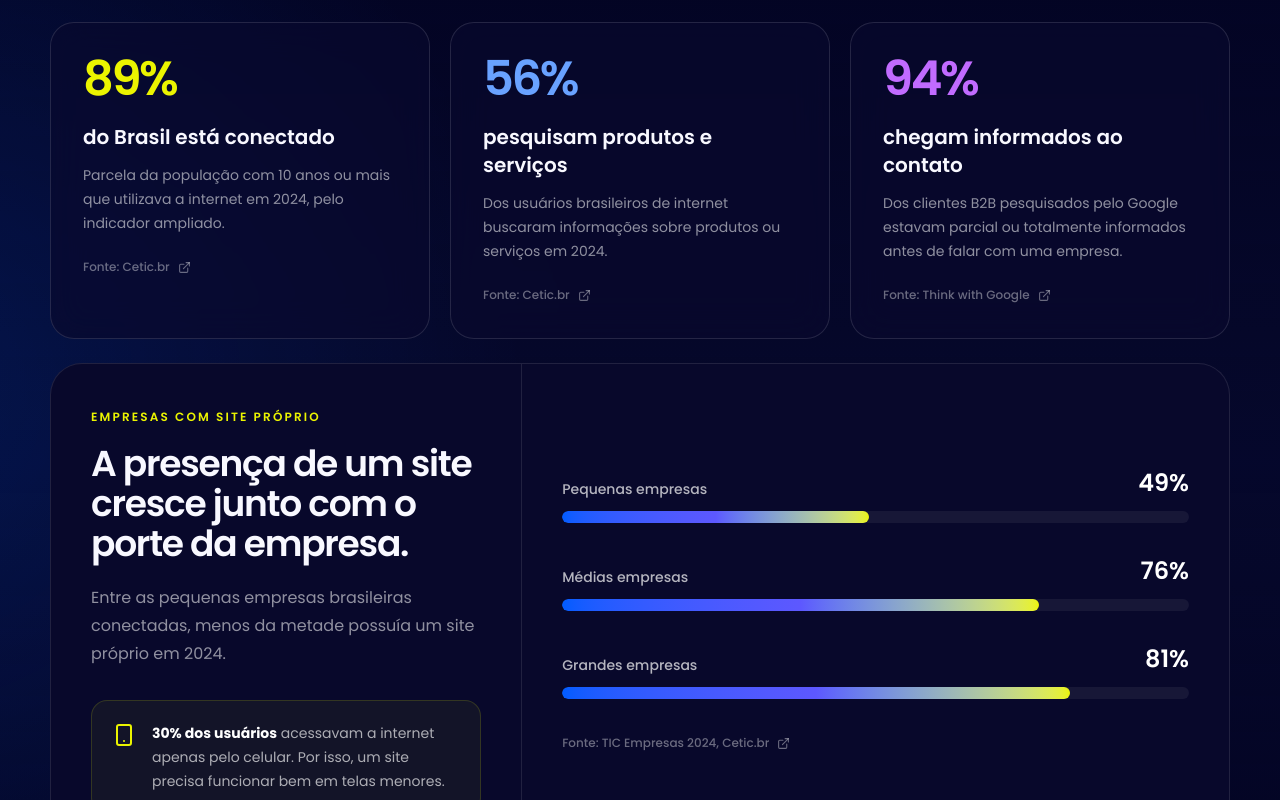
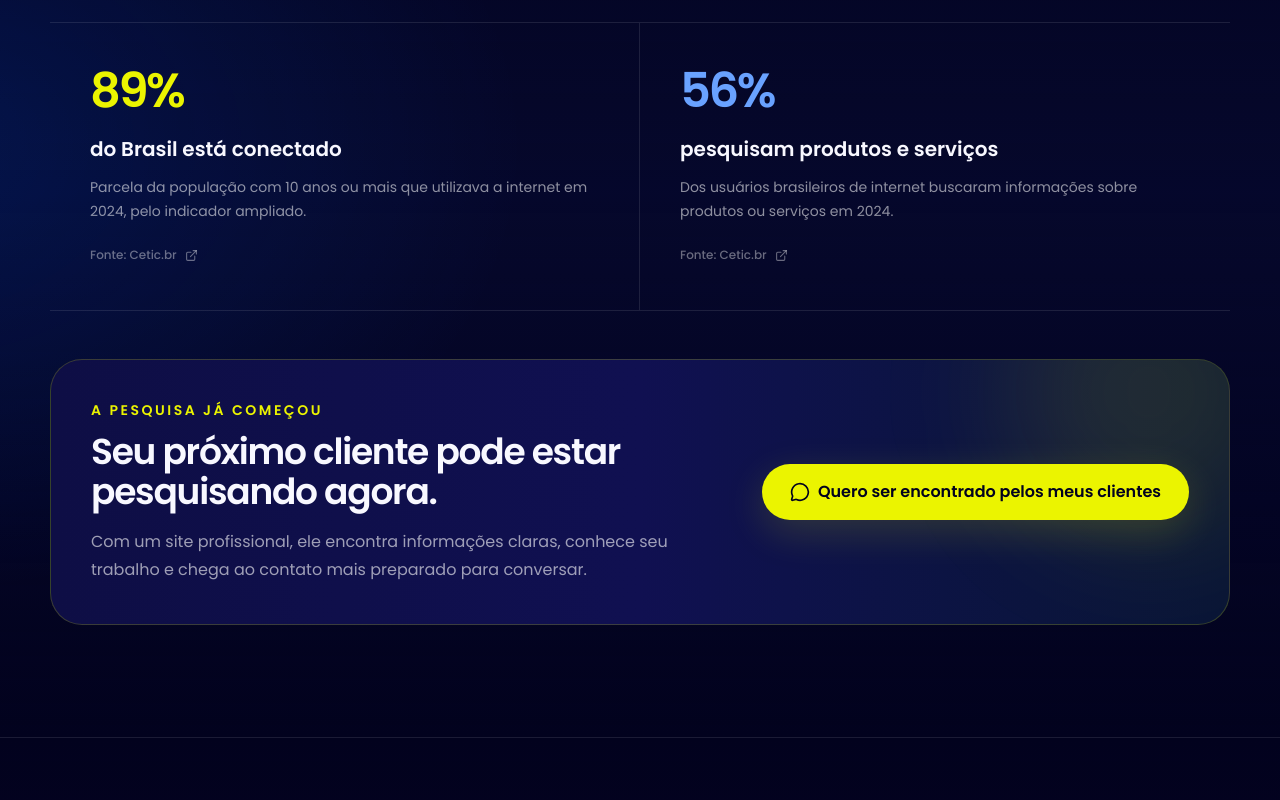
Before and after one commit to gabrielwanzeller/krakesystem, a Next.js app in the folder projetos/krake-digital/site/: page / in a window 1280 px wide. Shown: the part 1200-2000 px from the top of the page. Built offline with nearby package versions, Linux system fonts and the light colour scheme.

Commit message:
Simplifica dados de presença digital

```diff
--- a/projetos/krake-digital/site/src/app/page.tsx
+++ b/projetos/krake-digital/site/src/app/page.tsx
@@ -17,7 +17,6 @@ import {
   MonitorUp,
   Rocket,
   ShieldCheck,
-  Smartphone,
 } from "lucide-react";
 import { buttonVariants } from "@/components/ui/button";
 import { ProjectShowcase } from "@/components/project-showcase";
@@ -214,8 +213,8 @@ export default function Home() {
             </p>
           </div>
 
-          <div className="mt-14 grid gap-5 md:grid-cols-3">
-            <article className="glass rounded-3xl p-7 sm:p-8">
+          <div className="mt-14 grid border-y border-white/10 md:grid-cols-2">
+            <article className="py-9 md:border-r md:border-white/10 md:px-10 md:py-11">
               <p className="text-5xl font-semibold tracking-[-0.05em] text-[#EBF400]">89%</p>
               <h3 className="mt-5 text-xl font-semibold">do Brasil está conectado</h3>
               <p className="mt-3 text-sm leading-6 text-white/55">Parcela da população com 10 anos ou mais que utilizava a internet em 2024, pelo indicador ampliado.</p>
@@ -224,7 +223,7 @@ export default function Home() {
               </a>
             </article>
 
-            <article className="glass rounded-3xl p-7 sm:p-8">
+            <article className="border-t border-white/10 py-9 md:border-t-0 md:px-10 md:py-11">
               <p className="text-5xl font-semibold tracking-[-0.05em] text-[#69a2ff]">56%</p>
               <h3 className="mt-5 text-xl font-semibold">pesquisam produtos e serviços</h3>
               <p className="mt-3 text-sm leading-6 text-white/55">Dos usuários brasileiros de internet buscaram informações sobre produtos ou serviços em 2024.</p>
@@ -232,64 +231,18 @@ export default function Home() {
                 Fonte: Cetic.br <ExternalLink aria-hidden="true" size={13} />
               </a>
             </article>
-
-            <article className="glass rounded-3xl p-7 sm:p-8">
-              <p className="text-5xl font-semibold tracking-[-0.05em] text-[#c16bff]">94%</p>
-              <h3 className="mt-5 text-xl font-semibold">chegam informados ao contato</h3>
-              <p className="mt-3 text-sm leading-6 text-white/55">Dos clientes B2B pesquisados pelo Google estavam parcial ou totalmente informados antes de falar com uma empresa.</p>
-              <a className="mt-6 inline-flex items-center gap-2 text-xs font-medium text-white/40 transition hover:text-white/70" href="https://business.google.com/br/think/consumer-insights/b2b-jornada-pesquisa/" target="_blank" rel="noreferrer">
-                Fonte: Think with Google <ExternalLink aria-hidden="true" size={13} />
-              </a>
-            </article>
           </div>
 
-          <div className="mt-6 grid overflow-hidden rounded-[32px] border border-white/10 bg-[#08082b] lg:grid-cols-[0.8fr_1.2fr]">
-            <div className="border-b border-white/10 p-7 sm:p-10 lg:border-b-0 lg:border-r">
-              <span className="text-xs font-semibold uppercase tracking-[0.18em] text-[#EBF400]">Empresas com site próprio</span>
-              <h3 className="mt-4 text-3xl font-semibold tracking-[-0.035em] sm:text-4xl">A presença de um site cresce junto com o porte da empresa.</h3>
-              <p className="mt-5 leading-7 text-white/55">
-                Entre as pequenas empresas brasileiras conectadas, menos da metade possuía um site próprio em 2024.
-              </p>
-              <div className="mt-8 flex gap-4 rounded-2xl border border-[#EBF400]/15 bg-[#EBF400]/[0.05] p-5">
-                <Smartphone aria-hidden="true" className="mt-0.5 shrink-0 text-[#EBF400]" size={24} />
-                <p className="text-sm leading-6 text-white/65"><strong className="text-white">30% dos usuários</strong> acessavam a internet apenas pelo celular. Por isso, um site precisa funcionar bem em telas menores.</p>
-              </div>
-            </div>
-
-            <div className="flex flex-col justify-center p-7 sm:p-10">
-              <div className="space-y-8" role="img" aria-label="Gráfico: 49% das pequenas empresas, 76% das médias e 81% das grandes possuíam site próprio em 2024">
-                {[
-                  ["Pequenas empresas", 49],
-                  ["Médias empresas", 76],
-                  ["Grandes empresas", 81],
-                ].map(([label, value]) => (
-                  <div key={label}>
-                    <div className="mb-3 flex items-end justify-between gap-4">
-                      <span className="text-sm font-medium text-white/70">{label}</span>
-                      <span className="text-2xl font-semibold text-white">{value}%</span>
-                    </div>
-                    <div className="h-3 overflow-hidden rounded-full bg-white/[0.06]">
-                      <div className="h-full rounded-full bg-gradient-to-r from-[#005CFF] via-[#5d58ff] to-[#EBF400]" style={{ width: `${value}%` }} />
-                    </div>
-                  </div>
-                ))}
-              </div>
-              <a className="mt-9 inline-flex items-center gap-2 self-start text-xs font-medium text-white/40 transition hover:text-white/70" href="https://cetic.br/media/docs/publicacoes/2/20250512122204/tic_empresas_2024_livro_eletronico.pdf" target="_blank" rel="noreferrer">
-                Fonte: TIC Empresas 2024, Cetic.br <ExternalLink aria-hidden="true" size={13} />
-              </a>
-            </div>
-          </div>
-
-          <div className="relative mt-6 overflow-hidden rounded-[32px] border border-[#EBF400]/20 bg-gradient-to-r from-[#0e0e45] via-[#101051] to-[#091536] px-7 py-10 sm:px-10 lg:flex lg:items-center lg:justify-between lg:gap-10">
+          <div className="relative mt-12 overflow-hidden rounded-[32px] border border-[#EBF400]/20 bg-gradient-to-r from-[#0e0e45] via-[#101051] to-[#091536] px-7 py-10 sm:px-10 lg:flex lg:items-center lg:justify-between lg:gap-10">
             <div className="pointer-events-none absolute -right-16 -top-28 size-72 rounded-full bg-[#EBF400]/10 blur-3xl" aria-hidden="true" />
             <div className="relative max-w-2xl">
-              <p className="text-sm font-semibold uppercase tracking-[0.18em] text-[#EBF400]">Sua empresa também pode avançar</p>
-              <h3 className="mt-3 text-3xl font-semibold tracking-[-0.035em] sm:text-4xl">Apresente seu negócio com clareza quando o cliente estiver pesquisando.</h3>
-              <p className="mt-4 leading-7 text-white/60">Vamos conversar sobre o momento da sua empresa e entender qual site faz sentido para ela.</p>
+              <p className="text-sm font-semibold uppercase tracking-[0.18em] text-[#EBF400]">A pesquisa já começou</p>
+              <h3 className="mt-3 text-3xl font-semibold tracking-[-0.035em] sm:text-4xl">Seu próximo cliente pode estar pesquisando agora.</h3>
+              <p className="mt-4 leading-7 text-white/60">Com um site profissional, ele encontra informações claras, conhece seu trabalho e chega ao contato mais preparado para conversar.</p>
             </div>
             <WhatsAppLink className="relative mt-7 shrink-0 lg:mt-0">
               <MessageCircle aria-hidden="true" size={20} />
-              Quero um site profissional
+              Quero ser encontrado pelos meus clientes
             </WhatsAppLink>
           </div>
         </div>
```
